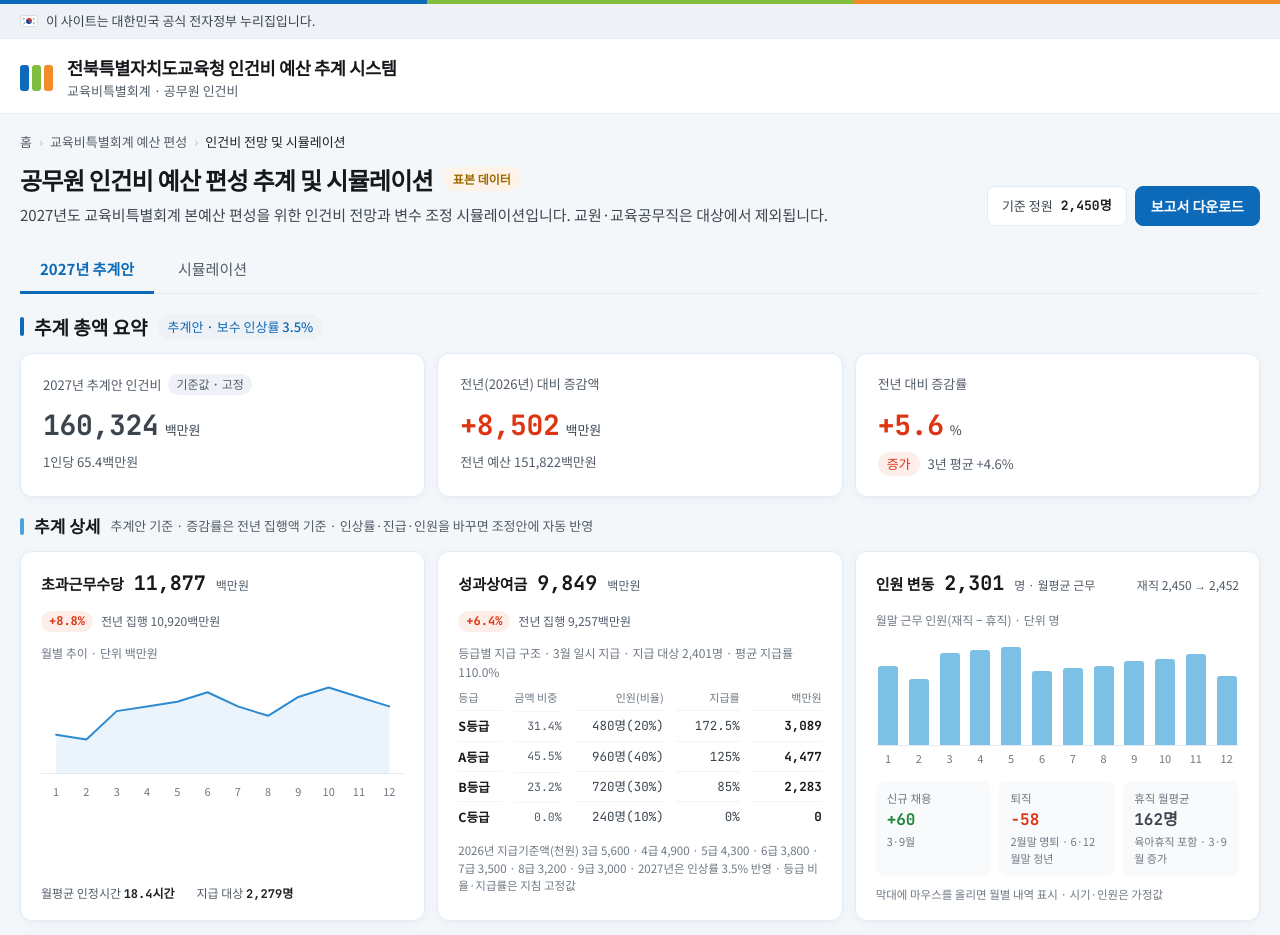
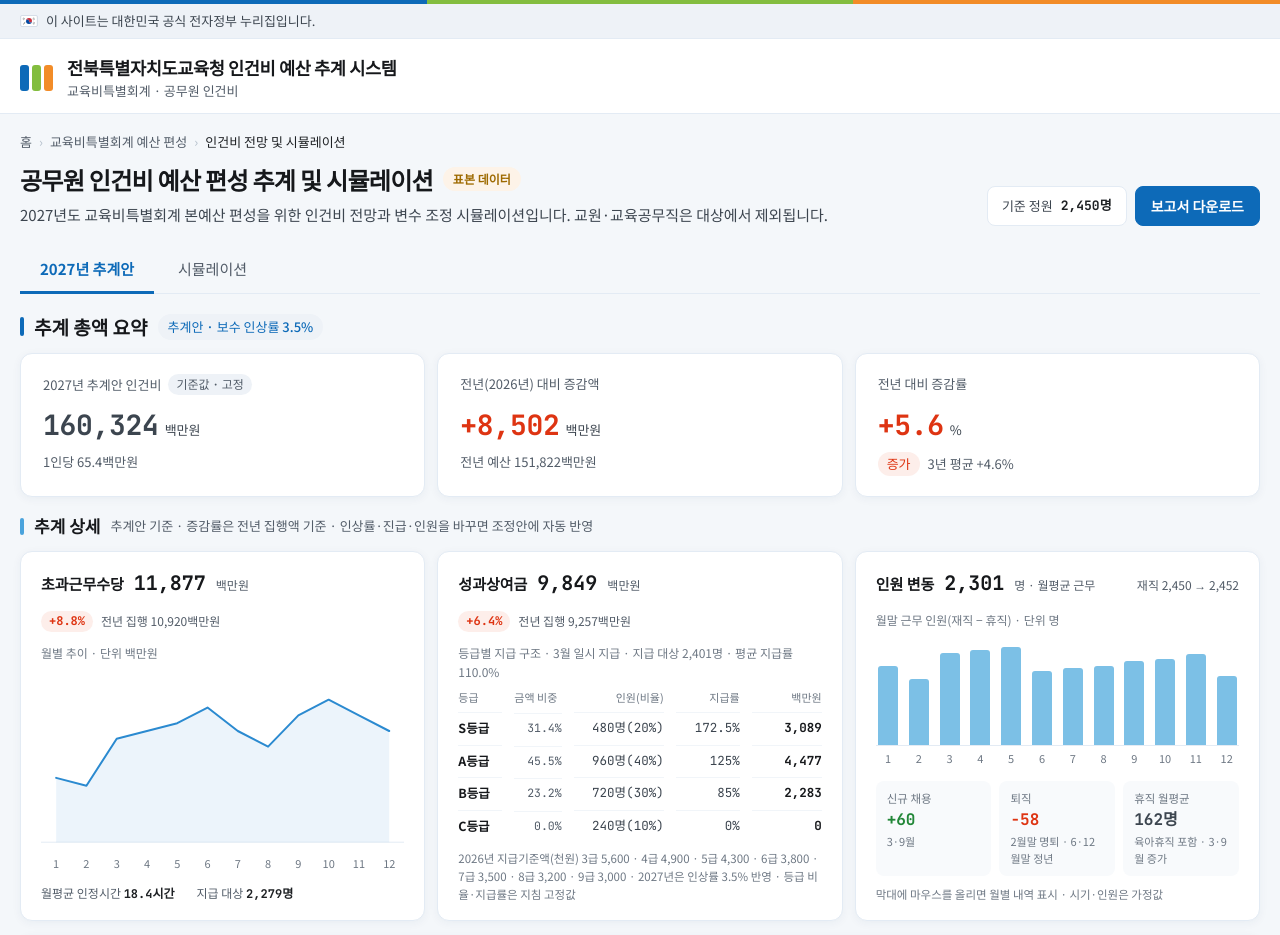
Before and after one commit to leejaemin1375/KERIS_Civil_servant_labor-costs, a plain HTML site: page index.html in a window 1280 px wide. Shown: the top 935 px of the page. Drawn offline with nearby package versions, Linux system fonts and the light colour scheme.

Commit message:
fix : 카드 여백 없애기

```diff
--- a/index.html
+++ b/index.html
@@ -160,13 +160,14 @@
           </div>
         </div>
         <div style="font-size: 12px; color: #6e7884; margin-top: 12px;">월별 추이 · 단위 백만원</div>
-        <div style="margin-top: 6px; position: relative;">
-          <svg viewBox="0 0 1200 200" preserveAspectRatio="none" style="width: 100%; height: 110px; display: block;">
+        <div style="margin-top: 6px; flex: 1; display: flex; flex-direction: column; min-height: 130px;">
+          <div style="position: relative; flex: 1; min-height: 110px;">
+          <svg viewBox="0 0 1200 200" preserveAspectRatio="none" style="position: absolute; inset: 0; width: 100%; height: 100%; display: block;">
             <line x1="0" y1="190" x2="1200" y2="190" stroke="#e3ebf4" stroke-width="1" vector-effect="non-scaling-stroke"></line>
             <polygon points="{{ otArea }}" fill="#2b8ad0" opacity="0.09"></polygon>
             <polyline points="{{ otLine }}" fill="none" stroke="#2b8ad0" stroke-width="2" stroke-linejoin="round" stroke-linecap="round" vector-effect="non-scaling-stroke"></polyline>
           </svg>
-          <div style="position: absolute; left: 0; right: 0; top: 0; height: 110px; display: flex;">
+          <div style="position: absolute; inset: 0; display: flex;">
             <sc-for list="{{ otPoints }}" as="p" hint-placeholder-count="12">
               <div onMouseEnter="{{ p.onEnter }}" onMouseLeave="{{ otLeave }}" style="flex: 1; position: relative; cursor: default;">
                 <div style="position: absolute; left: 50%; top: 0; bottom: 0; width: 1px; background: #c9d6e3; opacity: {{ p.op }};"></div>
@@ -175,6 +176,7 @@
               </div>
             </sc-for>
           </div>
+          </div>
           <div style="display: flex; margin-top: 4px;">
             <sc-for list="{{ otPoints }}" as="p" hint-placeholder-count="12">
               <div style="flex: 1; text-align: center; font-size: 11px; color: #6e7884; white-space: nowrap;">{{ p.short }}</div>
@@ -200,7 +202,7 @@
           </div>
         </div>
         <div style="font-size: 12px; color: #6e7884; margin-top: 12px;">등급별 지급 구조 · 3월 일시 지급 · 지급 대상 {{ psTargetText }}명 · 평균 지급률 {{ psBaseAvgText }}%</div>
-        <div style="display: grid; grid-template-columns: 44px minmax(0, 1fr) 90px 64px 70px; gap: 0 12px; align-items: center; margin-top: 8px; font-size: 12.5px;">
+        <div style="flex: 1; display: grid; grid-template-columns: 44px minmax(0, 1fr) 90px 64px 70px; align-content: space-between; gap: 0 12px; align-items: center; margin-top: 8px; font-size: 12.5px;">
           <span style="font-size: 11px; color: #6e7884; padding-bottom: 4px;">등급</span>
           <span style="font-size: 11px; color: #6e7884; padding-bottom: 4px;">금액 비중</span>
           <span style="font-size: 11px; color: #6e7884; padding-bottom: 4px; text-align: right;">인원(비율)</span>
@@ -1493,10 +1495,10 @@ class Component extends DCLogic {
       otLine: otLine,
       otArea: otLine + ' 1150,190 50,190',
       otPoints: otVals.map((v, i) => {
-        const on = this.state.otHover === i, y = otY(v) / 200 * 110;
+        const on = this.state.otHover === i, y = otY(v) / 200 * 100;
         return { short: SHORT[i], label: (i + 1) + '월', valText: nf(v) + '백만원', op: on ? 1 : 0,
-          topPx: y + 'px', tipTop: (y - 8) + 'px', onEnter: () => this.setState({ otHover: i }),
-          tipLeft: i < 2 ? '0' : (i > 9 ? '100%' : '50%'), tipTf: i < 2 ? 'translate(0, -100%)' : (i > 9 ? 'translate(-100%, -100%)' : 'translate(-50%, -100%)') };
+          topPx: y + '%', tipTop: y + '%', onEnter: () => this.setState({ otHover: i }),
+          tipLeft: i < 2 ? '0' : (i > 9 ? '100%' : '50%'), tipTf: i < 2 ? 'translate(0, calc(-100% - 8px))' : (i > 9 ? 'translate(-100%, calc(-100% - 8px))' : 'translate(-50%, calc(-100% - 8px))') };
       }),
       otLeave: () => this.setState({ otHover: null }),
       ...(() => {
```
Also changed, not shown: 1 other file.
